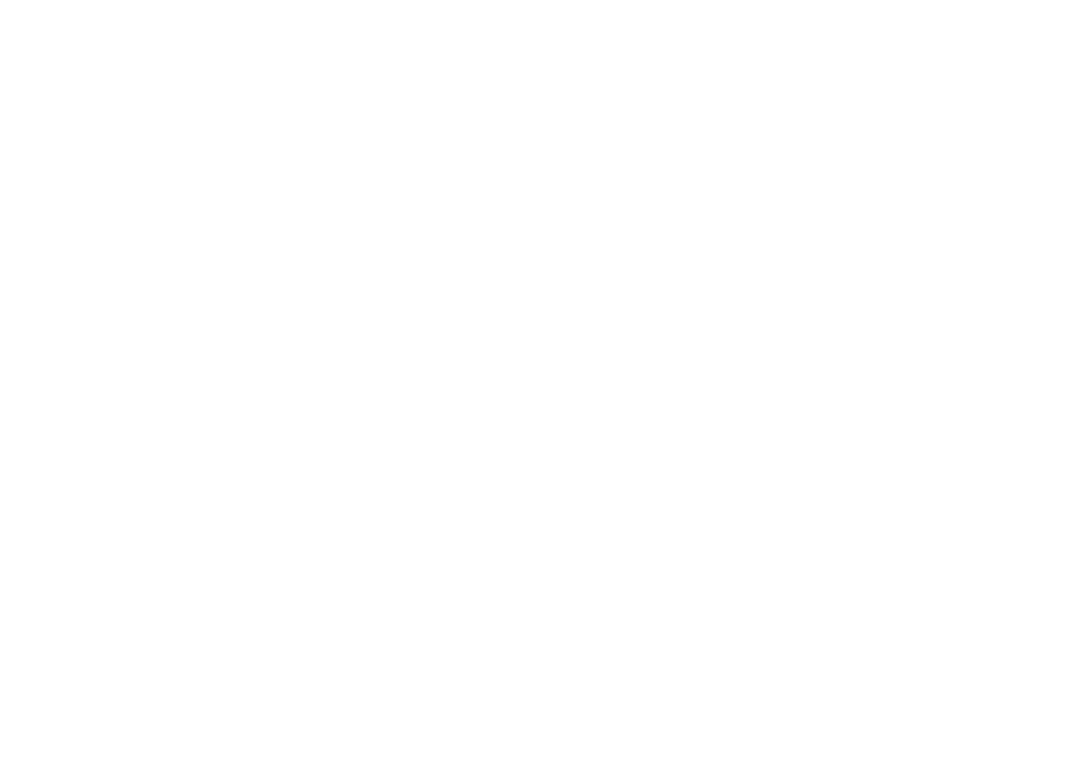
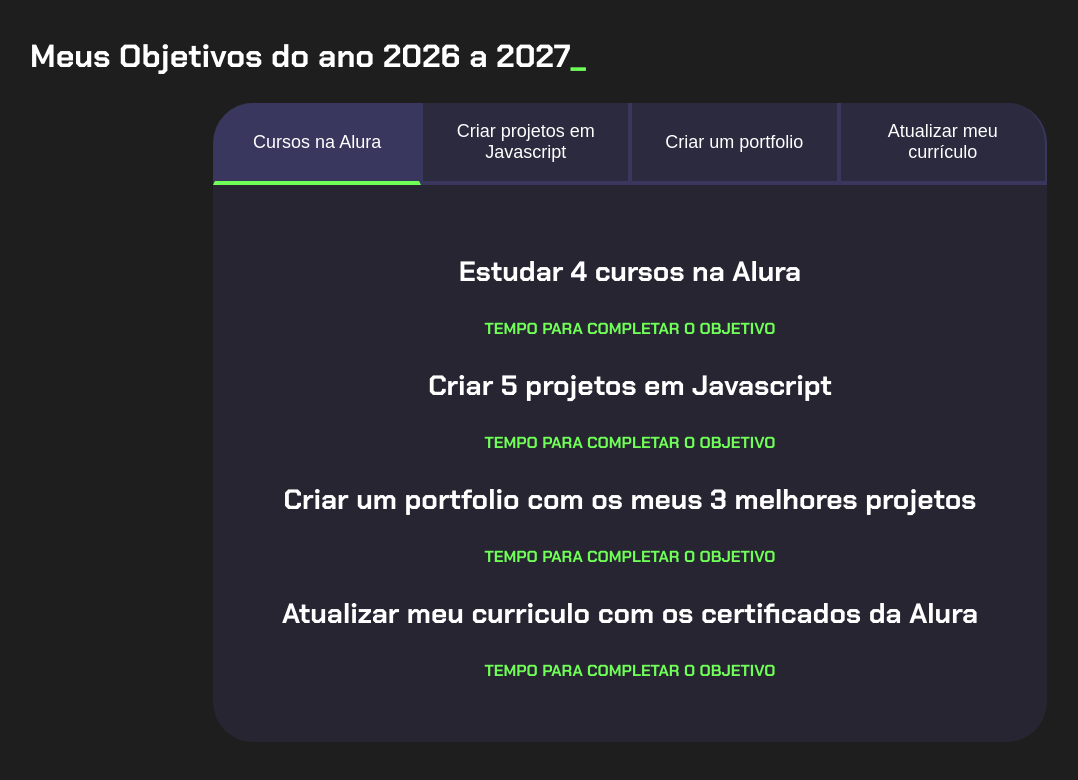
Before and after one commit to murilomanosso-blip/Projeto-de-life, a plain HTML site: page index.html in a window 1280 px wide. Shown: the whole page, without its empty margins (10-1088 px from the left). Drawn offline with Linux system fonts and the light colour scheme.

Commit message:
Atualiza projeto

```diff
--- a/index.html
+++ b/index.html
@@ -0,0 +1,56 @@
+<!DOCTYPE html>
+<html lang="pt-br">
+  <head>
+    <meta charset="UTF-8" />
+    <meta name="viewport" content="width=device-width, initial-scale=1.0" />
+    <title>Meus objetivos do ano 2026 a 2027</title>
+    <link rel="stylesheet" href="style.css" />
+  </head>
+
+  <body>
+    <section class="conteudo-principal">
+      <h2 class="titulo-principal">Meus Objetivos do ano 2026 a 2027<span>_</span></h2>
+<div class="conteudo">
+  <div class="botoes">
+    <button class="botao ativo">Cursos na Alura</button>
+    <button class="botao">Criar projetos em Javascript</button>
+    <button class="botao">Criar um portfolio</button>
+    <button class="botao">Atualizar meu currículo</button>
+  </div>
+  <div class="abas-textos">
+    <div class="aba-conteudo">
+      <h3 class="aba-conteudo-titulo-principal">Estudar 4 cursos na Alura</h3>
+      <h4 class="aba-conteudo-titulo-secundario">
+        Tempo para completar o objetivo
+      </h4>
+    </div>
+    <div class="aba-conteudo">
+      <h3 class="aba-conteudo-titulo-principal">
+        Criar 5 projetos em Javascript
+      </h3>
+      <h4 class="aba-conteudo-titulo-secundario">
+        Tempo para completar o objetivo
+      </h4>
+    </div>
+    <div class="aba-conteudo">
+      <h3 class="aba-conteudo-titulo-principal">
+        Criar um portfolio com os meus 3 melhores projetos
+      </h3>
+      <h4 class="aba-conteudo-titulo-secundario">
+        Tempo para completar o objetivo
+      </h4>
+    </div>
+    <div class="aba-conteudo">
+      <h3 class="aba-conteudo-titulo-principal">
+        Atualizar meu curriculo com os certificados da Alura
+      </h3>
+      <h4 class="aba-conteudo-titulo-secundario">
+        Tempo para completar o objetivo
+      </h4>
+    </div>
+  </div>
+</div>
+    </section>
+    <script src="main.js"></script>
+    </body>
+</html>
--- a/main.js
+++ b/main.js
@@ -0,0 +1,11 @@
+const botoes = document.querySelectorAll(".botao");
+
+for (let i = 0; i < botoes.length; i++) {
+  botoes[i].onclick = function () {
+    for (let j = 0; j < botoes.length; j++) {
+      botoes[j].classList.remove("ativo");
+    }
+
+    botoes[i].classList.add("ativo");
+  };
+}
--- a/style.css
+++ b/style.css
@@ -1,16 +1,130 @@
+@import url("https://fonts.googleapis.com/css2?family=Chakra+Petch:wght@400;700&display=swap");
+
+:root {
+  --cor-de-fundo: #1e1e1e;
+  --verde: #6fff57;
+  --branco: #ffffff;
+  --botao-ativo: #3a375e;
+  --botao-inativo: rgba(58, 55, 94, 0.5);
+  --texto-fundo: rgba(58, 55, 94, 0.3);
+}
+
+body {
+  background-color: var(--cor-de-fundo);
+  color: var(--branco);
+  font-family: "Chakra Petch", sans-serif;
+}
+
+.conteudo-principal {
+  display: flex;
+  flex-direction: column;
+  justify-content: center;
+  align-items: center;
+  max-width: 1200px;
+  width: 100%;
+  margin: 0 auto;
+}
+
+.titulo-principal {
+  text-align: left;
+  width: 100%;
+  font-size: 32px;
+}
+
+.titulo-principal span {
+  color: var(--verde);
+}
+
+.botao {
+  font-family: "Crakra Petch", sans-serif;
+  background-color: var(--botao-inativo);
+  color: var(--branco);
+  display: flex;
+  justify-content: center;
+  padding: 1em;
+  font-size: 18px;
+  align-items: center;
+  width: 100%;
+  border-bottom: 4px solid var(--botao-ativo);
+  border-left: 2px solid var(--botao-ativo);
+  border-right: 2px solid var(--botao-ativo);
+  border-top: none;
+}
+
+.botao:first-child {
+  border-radius: 40px 40px 0 0;
+}
+
+.botoes {
+  display: block;
+}
 @media screen and (min-width: 768px) {
-  /* Código omitido */
+  .botoes {
+    display: flex;
+  }
 
   .botao:last-child {
     border-radius: 0 40px 0 0;
   }
-}
-
   .botao:first-child {
     border-radius: 40px 0 0 0;
   }
-  @media screen and (min-width: 768px) {
-  .botoes {
-    display: flex;
-  }
 }
+.ativo {
+  background-color: var(--botao-ativo);
+  border-bottom: 4px solid var(--verde);
+}
+.abas-textos {
+  background-color: var(--texto-fundo);
+}
+.abas-textos {
+  background-color: var(--texto-fundo);
+  padding: 40px;
+  border-radius: 0 0 40px 40px;
+}
+.botao.ativo {
+  background-color: var(--botao-ativo);
+  border-bottom: 4px solid var(--verde);
+}
+.aba-conteudo.ativo {
+  display: block;
+}
+
+.aba-conteudo-titulo-principal {
+  font-size: 28px;
+  text-align: center;
+}
+.aba-conteudo-titulo-secundario {
+  text-align: center;
+  color: var(--verde);
+  text-transform: uppercase;
+}
+.ativo {
+  background-color: var(--botao-ativo);
+  border-bottom: 4px solid var(--verde);
+}
+.abas-textos {
+  background-color: var(--texto-fundo);
+}
+.abas-textos {
+  background-color: var(--texto-fundo);
+  padding: 40px;
+  border-radius: 0 0 40px 40px;
+}
+.botao.ativo {
+  background-color: var(--botao-ativo);
+  border-bottom: 4px solid var(--verde);
+}
+.aba-conteudo.ativo {
+  display: block;
+}
+
+.aba-conteudo-titulo-principal {
+  font-size: 28px;
+  text-align: center;
+}
+.aba-conteudo-titulo-secundario {
+  text-align: center;
+  color: var(--verde);
+  text-transform: uppercase;
+}
```
Also changed, not shown: 1 other file.
